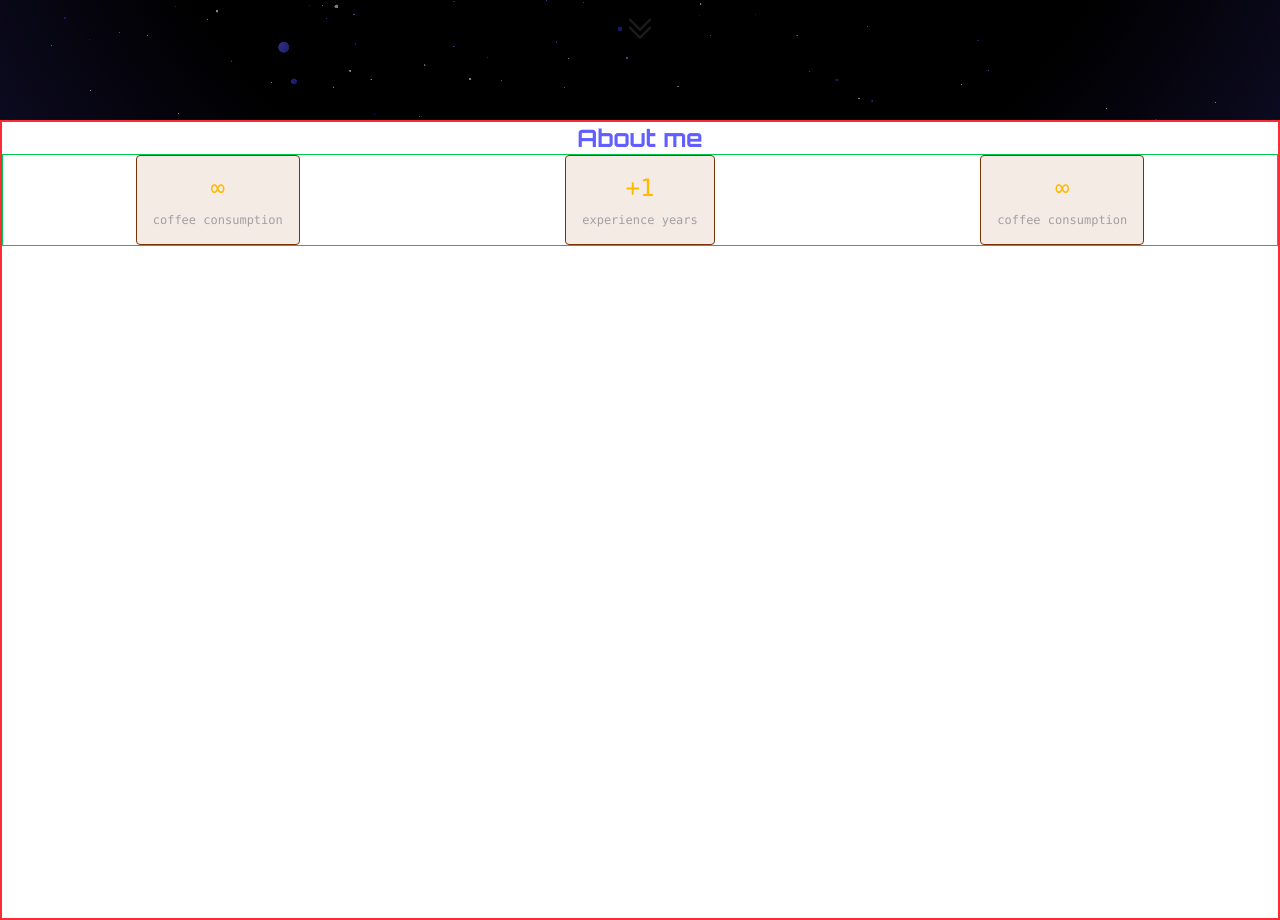
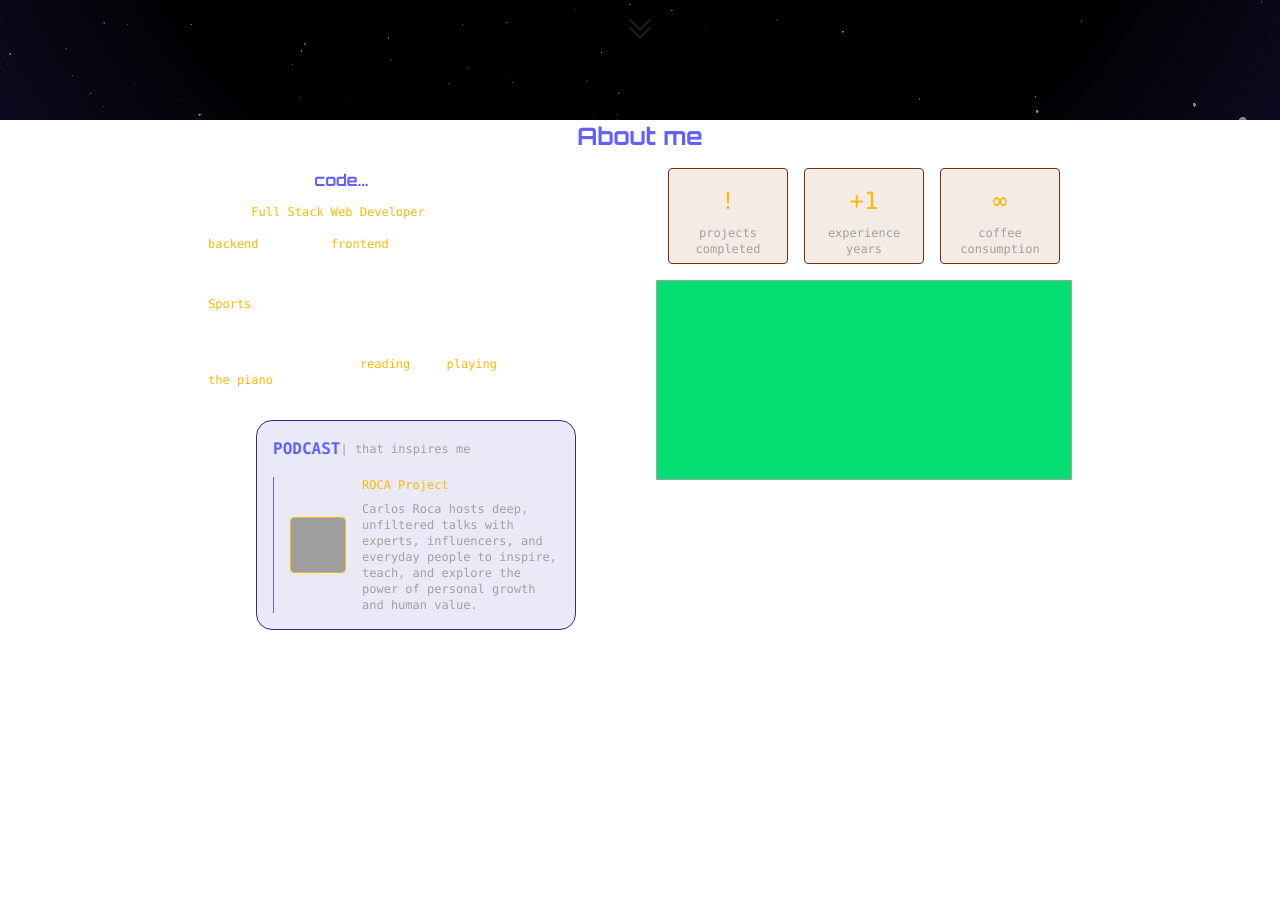
Before and after one commit to theHELDERscrolls/portfolio, a React (Vite) app: page / in a window 1280 px wide. Shown: the part 680-1600 px from the top of the page. Built offline with nearby package versions, Linux system fonts and the light colour scheme; no server answers; grey boxes are pictures that could not be loaded; a web font is replaced by a local one.

Commit message:
feat: style and layout of About Me section ready. Get ready for tech component

```diff
--- a/src/components/ui/cards/CoffeeConsumptionCard.tsx
+++ b/src/components/ui/cards/CoffeeConsumptionCard.tsx
@@ -1,6 +1,6 @@
 const CoffeConsumptionCard = () => {
   return (
-    <div className="flex flex-col items-center gap-2 p-4 font-mono text-xs border rounded bg-amber-800/10 border-amber-900 hover:border-amber-400 hover:shadow-[0_0_5px_#FFB900] transition">
+    <div className="w-30 h-24 flex flex-col items-center gap-2 p-4 font-mono text-xs border rounded bg-amber-800/10 border-amber-900 hover:border-amber-400 hover:shadow-[0_0_5px_#FFB900] transition">
       <p className="text-2xl text-amber-400">&infin;</p>
       <p className="text-center">coffee consumption</p>
     </div>
--- a/src/components/ui/cards/MyInspirationCard.tsx
+++ b/src/components/ui/cards/MyInspirationCard.tsx
@@ -24,7 +24,7 @@ const MyInspirationCard = () => {
   return (
     <div
       id="my-inspiration"
-      className="flex flex-col h-auto gap-4 p-4 font-mono text-xs border border-indigo-900 w-xs bg-indigo-800/10 rounded-2xl hover:border-indigo-500 hover:shadow-[0_0_5px_#6366f1] transition"
+      className="flex mx-auto w-auto flex-col h-auto gap-4 p-4 font-mono text-xs border border-indigo-900 max-w-xs bg-indigo-800/10 rounded-2xl hover:border-indigo-500 hover:shadow-[0_0_5px_#6366f1] transition"
     >
       <h3 className="flex items-center">
         <span
@@ -35,7 +35,7 @@ const MyInspirationCard = () => {
         </span>
         | that inspires me
       </h3>
-      <div className="flex gap-4 pl-4 border-l-1 border-l-indigo-500">
+      <div className="flex items-center gap-4 pl-4 border-l-1 border-l-indigo-500">
         <img
           src={inspiration.imageURL}
           alt={`Imagen de ${inspiration.name}`}
--- a/src/components/ui/cards/ProjectsCompletedCard.tsx
+++ b/src/components/ui/cards/ProjectsCompletedCard.tsx
@@ -1,5 +1,15 @@
+import { useGithubRepos } from "../../../hooks";
+
 const ProjectsCompletedCard = () => {
-  return;
+  const { repos, loading, error } = useGithubRepos("theHELDERscrolls");
+  return (
+    <div className="w-30 h-24 flex flex-col items-center gap-2 p-4 font-mono text-xs border rounded bg-amber-800/10 border-amber-900 hover:border-amber-400 hover:shadow-[0_0_5px_#FFB900] transition">
+      <p className="text-2xl text-amber-400">
+        {loading ? "..." : error ? "!" : `+${repos}`}
+      </p>
+      <p className="text-center">projects completed</p>
+    </div>
+  );
 };
 
 export default ProjectsCompletedCard;
--- a/src/components/ui/cards/YearsExpCard.tsx
+++ b/src/components/ui/cards/YearsExpCard.tsx
@@ -8,9 +8,9 @@ const YearsExpCard = () => {
   };
 
   return (
-    <div className="flex flex-col items-center gap-2 p-4 font-mono text-xs border rounded bg-amber-800/10 border-amber-900 hover:border-amber-400 hover:shadow-[0_0_5px_#FFB900] transition">
+    <div className="w-30 h-24 flex flex-col items-center gap-2 p-4 font-mono text-xs border rounded bg-amber-800/10 border-amber-900 hover:border-amber-400 hover:shadow-[0_0_5px_#FFB900] transition">
       <p className="text-2xl text-amber-400">+{getYearsOfExperience()}</p>
-      <p className="text-center">experience years</p>
+      <p className="text-center ">experience years</p>
     </div>
   );
 };
--- /dev/null
+++ b/src/hooks/index.ts
@@ -0,0 +1,2 @@
+export { default as useGithubRepos } from "./useGithubRepos";
+export { default as useMediaQuery } from "./useMediaQuery";
--- a/src/hooks/useGithubRepos.tsx
+++ b/src/hooks/useGithubRepos.tsx
@@ -14,6 +14,7 @@ import { useEffect, useState } from "react";
  * @example
  * const { repos, loading, error } = useGithubRepos('PepePerez');
  */
+
 const useGithubRepos = (username: string) => {
   // Holds the number of repositories
   const [repos, setRepos] = useState<number | null>(null);
--- a/src/sections/About.tsx
+++ b/src/sections/About.tsx
@@ -3,45 +3,66 @@ import {
   MyInspirationCard,
   CoffeConsumptionCard,
   YearsExpCard,
+  ProjectsCompletedCard,
 } from "../components";
 const About = () => {
   return (
     <section
       id="sect-about"
-      className="border-2 border-red-500 min-h-dvh text-neutral-400"
+      className="max-w-4xl px-4 mx-auto min-h-dvh text-neutral-400"
     >
       <SectionTitle text="About me" />
-      {/* <article className="font-mono text-white">
+
+      <div
+        id="aboutme-content"
+        className="gap-8 mt-4 space-y-4 columns-1 md:columns-2"
+      >
+        <div
+          id="left-col"
+          className="flex flex-col justify-between max-h-full gap-4 break-inside-avoid"
+        >
+          <article className="flex flex-col gap-3 font-mono text-white text-balance">
             <h3 className="font-bold font-orbitron">
               Beyond the <span className="text-indigo-500">code...</span>
             </h3>
-        <p className="text-xs">
-          I'm a <span className="text-amber-400">Full Stack Web Developer</span>
-          , focused on building functional and visually refined solutions—from{" "}
+            <p className="text-xs ">
+              I'm a{" "}
+              <span className="text-amber-400">Full Stack Web Developer</span>,
+              focused on building functional and visually refined solutions—from{" "}
               <span className="text-amber-400">backend</span> logic to{" "}
               <span className="text-amber-400">frontend</span> experiences. I
-          genuinely enjoy coding, solving problems, and learning continuously in
-          a fast-evolving tech landscape.
+              genuinely enjoy coding, solving problems, and learning
+              continuously in a fast-evolving tech landscape.
             </p>
             <p className="text-xs">
-          <span className="text-amber-400">Sports</span> are a core part of my
-          life. They’ve shaped my discipline, perseverance, and mental
+              <span className="text-amber-400">Sports</span> are a core part of
+              my life. They’ve shaped my discipline, perseverance, and mental
               clarity—qualities I bring into my work as a developer.
             </p>
             <p className="text-xs">
-          I also find peace in <span className="text-amber-400">reading</span>{" "}
-          and <span className="text-amber-400">playing the piano</span>, small
+              I also find peace in{" "}
+              <span className="text-amber-400">reading</span> and{" "}
+              <span className="text-amber-400">playing the piano</span>, small
               rituals that help me recharge and keep my creativity flowing.
             </p>
-      </article> */}
-      {/* <MyInspirationCard /> */}
-      <article className="flex items-center justify-around border border-green-500">
-        {/* Some stats: years working, projects, coffee consumption */}
-        <CoffeConsumptionCard />
+          </article>
+          <MyInspirationCard />
+        </div>
+
+        <div
+          id="right-col"
+          className="flex flex-col justify-between max-h-full gap-4 break-inside-avoid"
+        >
+          <article className="flex flex-wrap justify-center gap-4">
+            <ProjectsCompletedCard />
             <YearsExpCard />
             <CoffeConsumptionCard />
           </article>
-      <article>{/* Skills & tech */}</article>
+          <article className="w-full bg-green-400 border h-50">
+            {/* Skills & tech */}
+          </article>
+        </div>
+      </div>
     </section>
   );
 };
```
Lines whose indentation alone changed are shown as unchanged.
